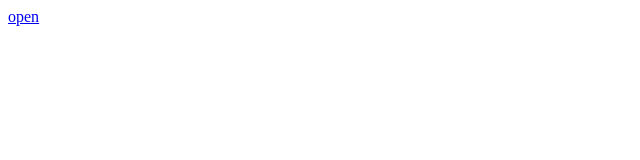
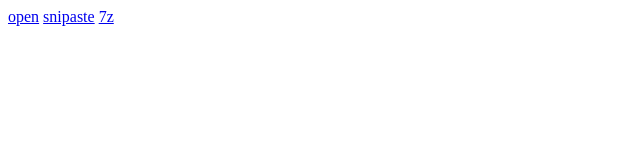
Before and after one commit to eazy520/eazy520.github.io, a plain HTML site: page index.html in a window 1280 px wide. Shown: the full height of the page, 0-640 px from the left. Drawn offline with Linux system fonts and the light colour scheme.

Commit message:
Add download links for Snipaste and 7-Zip

```diff
--- a/index.html
+++ b/index.html
@@ -7,5 +7,7 @@
 </head>
 <body>
     <a href="https://wwasx.lanzout.com/iiv003llubna">open</a>
+    <a href="https://download.snipaste.com/archives/Snipaste-2.11.3-x86.zip">snipaste</a>
+    <a href="https://7-zip.org/a/7z2600.exe">7z</a>
 </body>
 </html>
```
